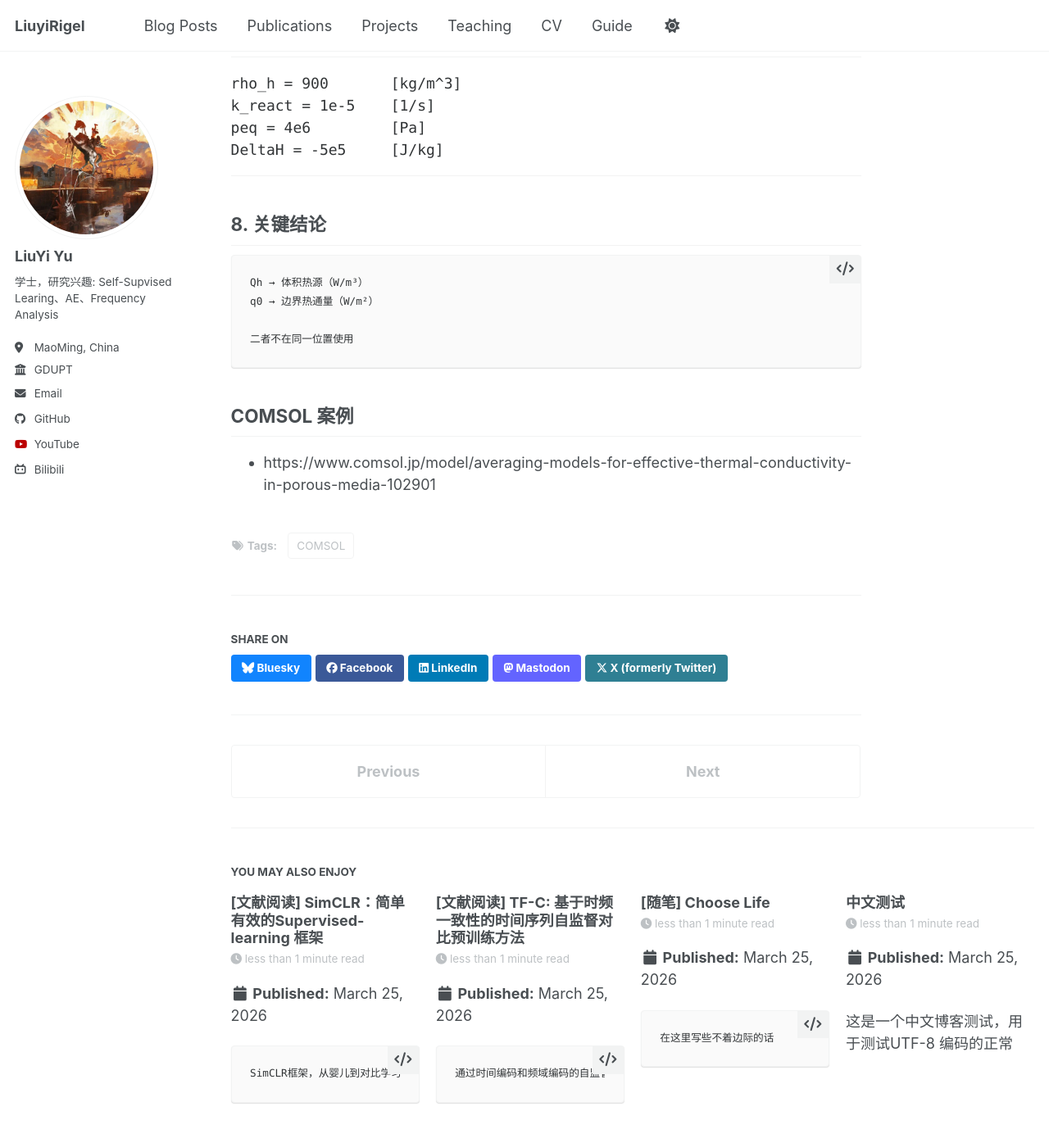
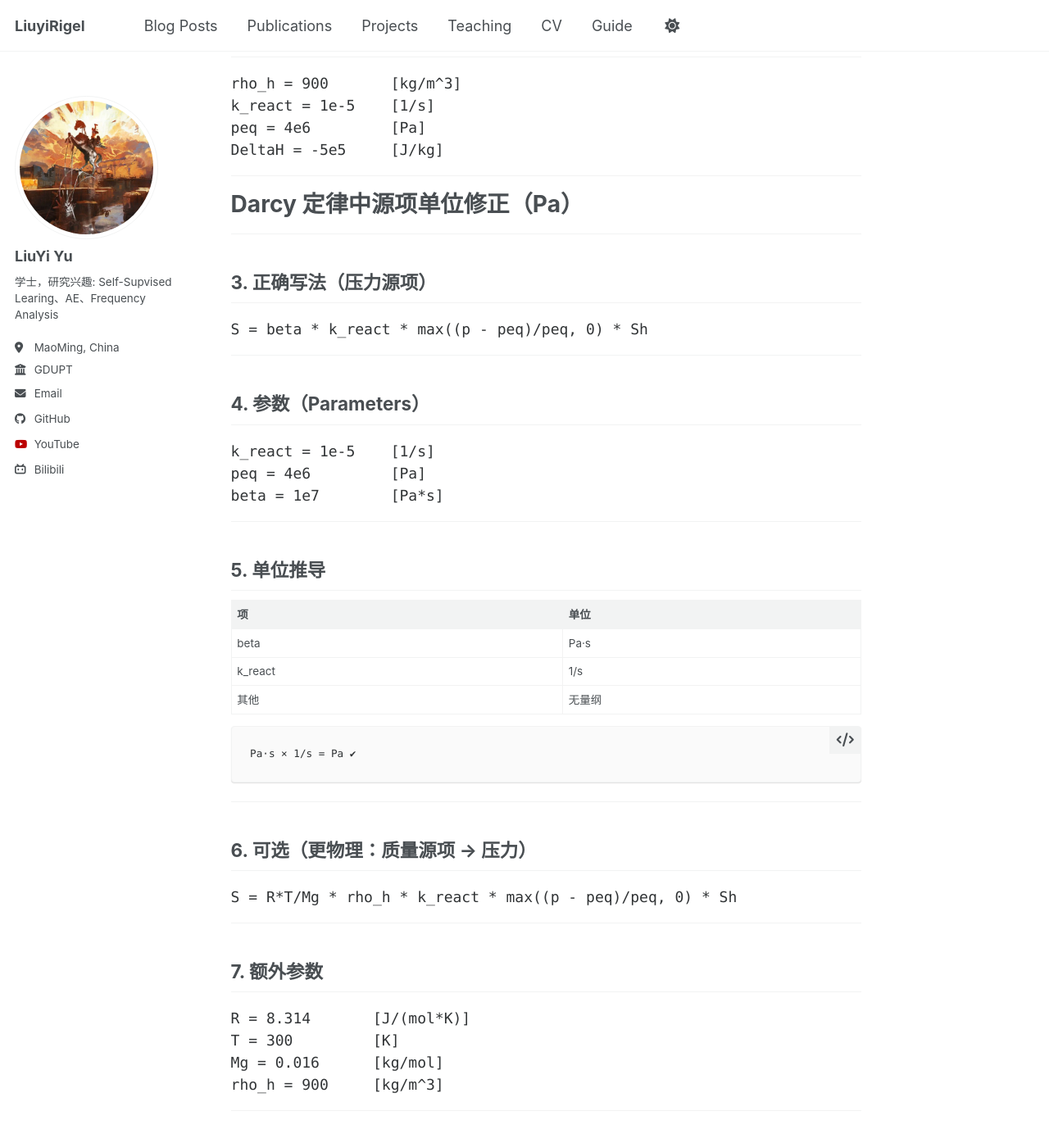
Before and after one commit to LiuyiRigel/LiuyiRigel.github.io, a Jekyll site: the page built from _posts/2026-03-28-dxh-test.md, in a window 1280 px wide and 1400 px high, scrolled down 13506 px. Shown: the top 1395 px of the window at 82% size. Built offline with Jekyll 4.4.1, drawn with Linux system fonts in a browser that asks for light colours; a script bundle is joined from its source files by our own code; library files that are not in the unit come from our copies.

Commit message:
modified:   _posts/2026-03-28-dxh-test.md

````diff
--- a/_posts/2026-03-28-dxh-test.md
+++ b/_posts/2026-03-28-dxh-test.md
@@ -618,15 +618,55 @@
 ```
 
 ---
+# Darcy 定律中源项单位修正（Pa）
+---
 
-## 8. 关键结论
+## 3. 正确写法（压力源项）
+
+```comsol
+S = beta * k_react * max((p - peq)/peq, 0) * Sh
+```
+---
+## 4. 参数（Parameters）
+
+```comsol
+k_react = 1e-5    [1/s]
+peq = 4e6         [Pa]
+beta = 1e7        [Pa*s]
+```
+---
+
+## 5. 单位推导
+
+| 项       | 单位   |
+| ------- | ---- |
+| beta    | Pa·s |
+| k_react | 1/s  |
+| 其他      | 无量纲  |
 
 ```text
-Qh → 体积热源（W/m³）
-q0 → 边界热通量（W/m²）
+Pa·s × 1/s = Pa ✔
+```
 
-二者不在同一位置使用
+---
+
+## 6. 可选（更物理：质量源项 → 压力）
+
+```comsol
+S = R*T/Mg * rho_h * k_react * max((p - peq)/peq, 0) * Sh
 ```
+---
+
+## 7. 额外参数
+
+```comsol
+R = 8.314       [J/(mol*K)]
+T = 300         [K]
+Mg = 0.016      [kg/mol]
+rho_h = 900     [kg/m^3]
+```
+
+---
 
 
 
````
